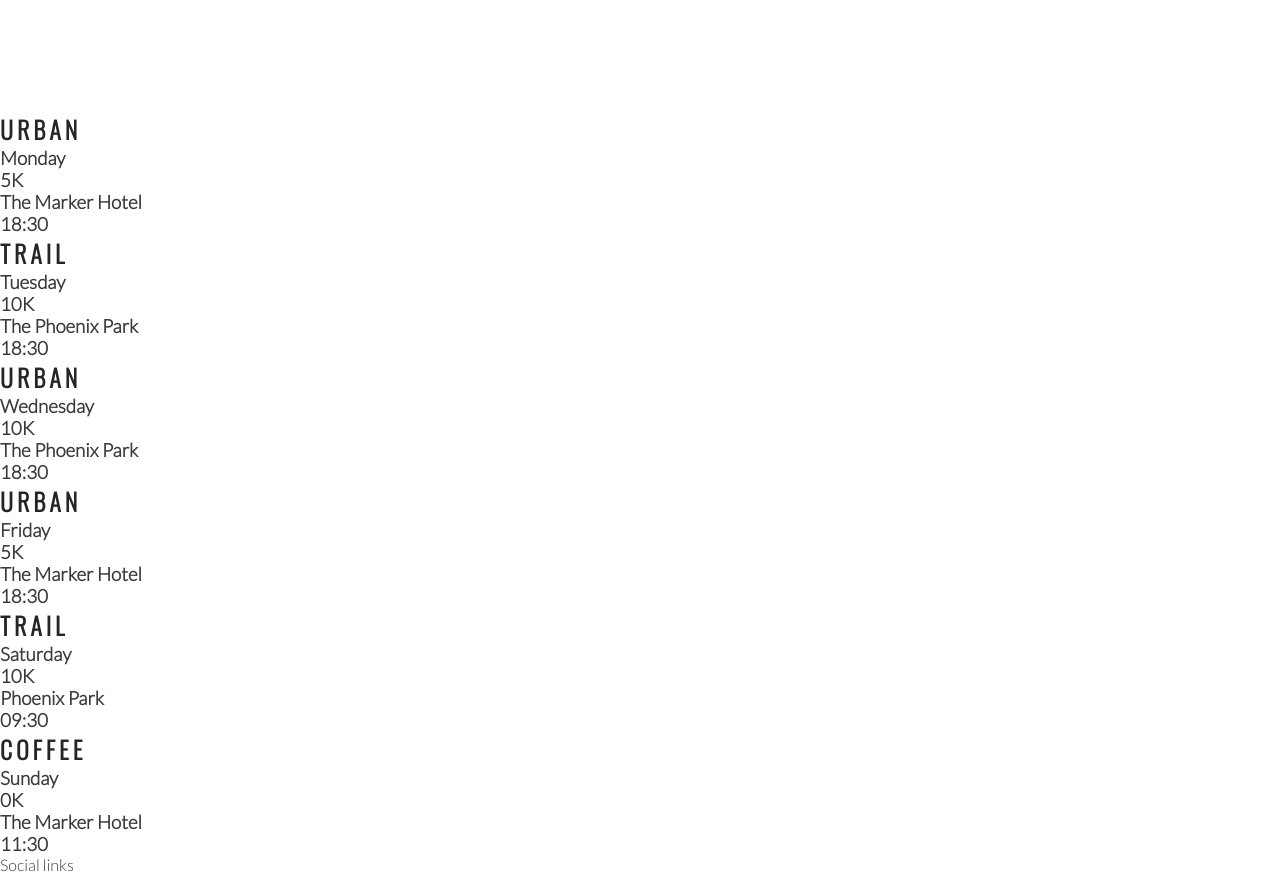
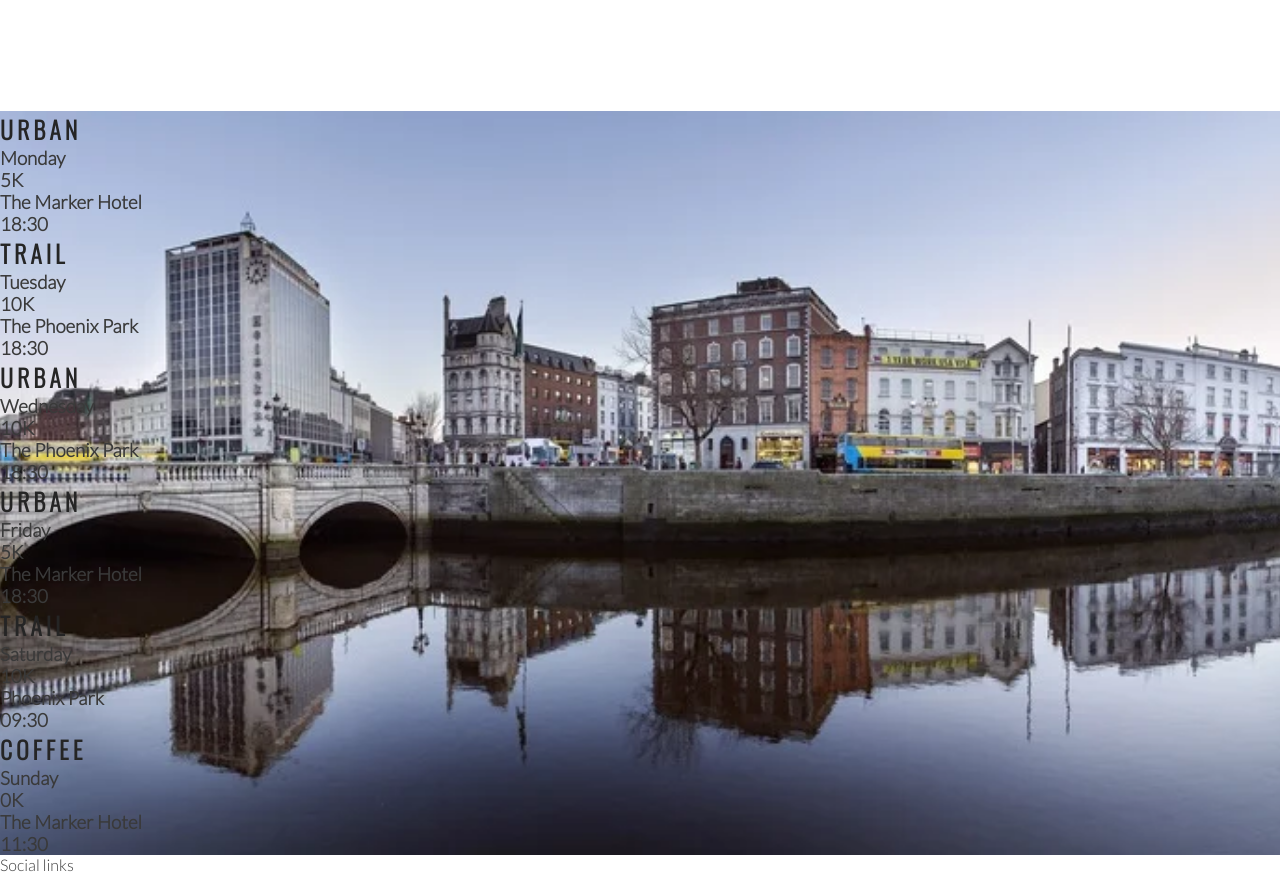
Before and after one commit to sven-cork/love-running, a plain HTML site: page index.html in a window 1280 px wide. Shown: the part 1184-2058 px from the top of the page. Drawn offline with nearby package versions, Linux system fonts and the light colour scheme.

Commit message:
Add image background to times section

```diff
--- a/assets/css/style.css
+++ b/assets/css/style.css
@@ -178,3 +178,12 @@ hr {
     height: 100%;
     border-radius: 50%;
 }
+
+#times {
+    background-image: url(../images/times-background.webp);
+    background-repeat: no-repeat;
+    background-size: cover;
+    background-position: center;
+    width: 100%;
+    overflow: hidden;
+}
--- a/index.html
+++ b/index.html
@@ -86,7 +86,7 @@
             </div>
         </div>
     </section>
-    <section>
+    <section id="times">
         <div>
             <h2>Urban</h2>
             <h3>Monday</h3>
```
Also changed, not shown: assets/images/times-background.webp (added).
